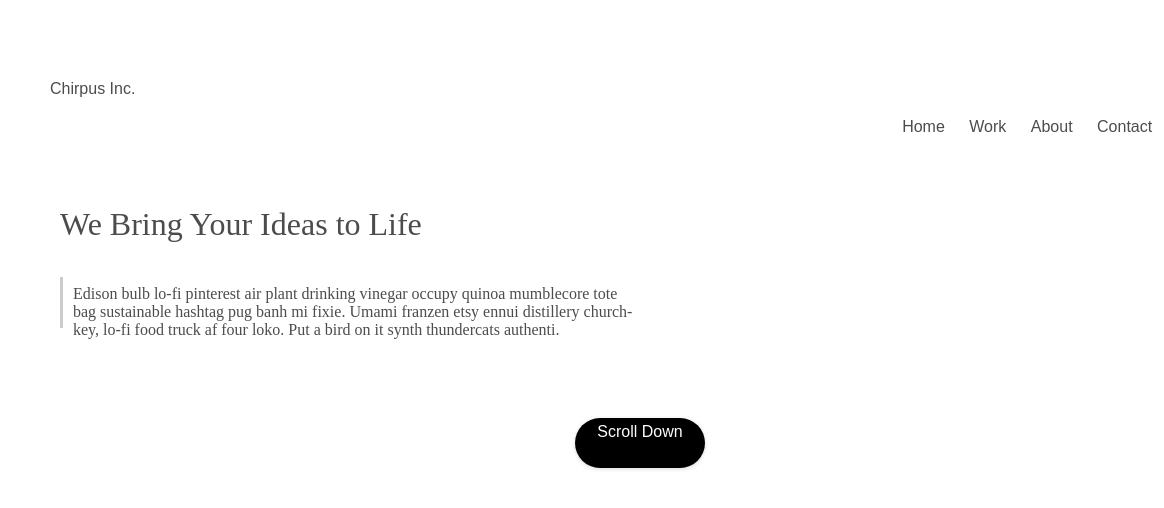
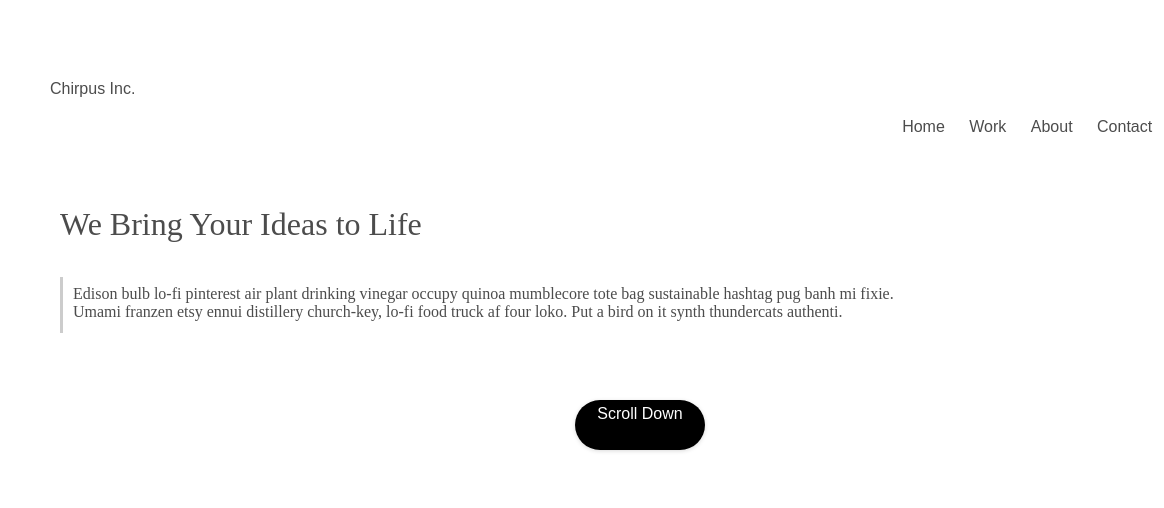
Before and after one commit to itsbrennan/chirpus, a plain HTML site: page index.html in a window 1280 px wide. Shown: the full height of the page, 0-1164 px from the left. Drawn offline with Linux system fonts and the light colour scheme.

Commit message:
css update

```diff
--- a/styles.css
+++ b/styles.css
@@ -79,8 +79,8 @@ nav ul {
 	border-left: 3px solid #ccc;
 	margin: 1.5em 10px;
   	padding: 0.5em 10px;
-  	width: 50%;
-  	height: 30%;
+  	width: 80%;
+  	height: 200px;
   	font-family: 'avenir', san-serif;
   	font-size: 16px;
 
@@ -161,6 +161,8 @@ nav ul {
 		.quote {
 
 			border-left: 3px solid #ccc;
+			width: 75%;
+			height: 40%;
 
 		}
 
```
